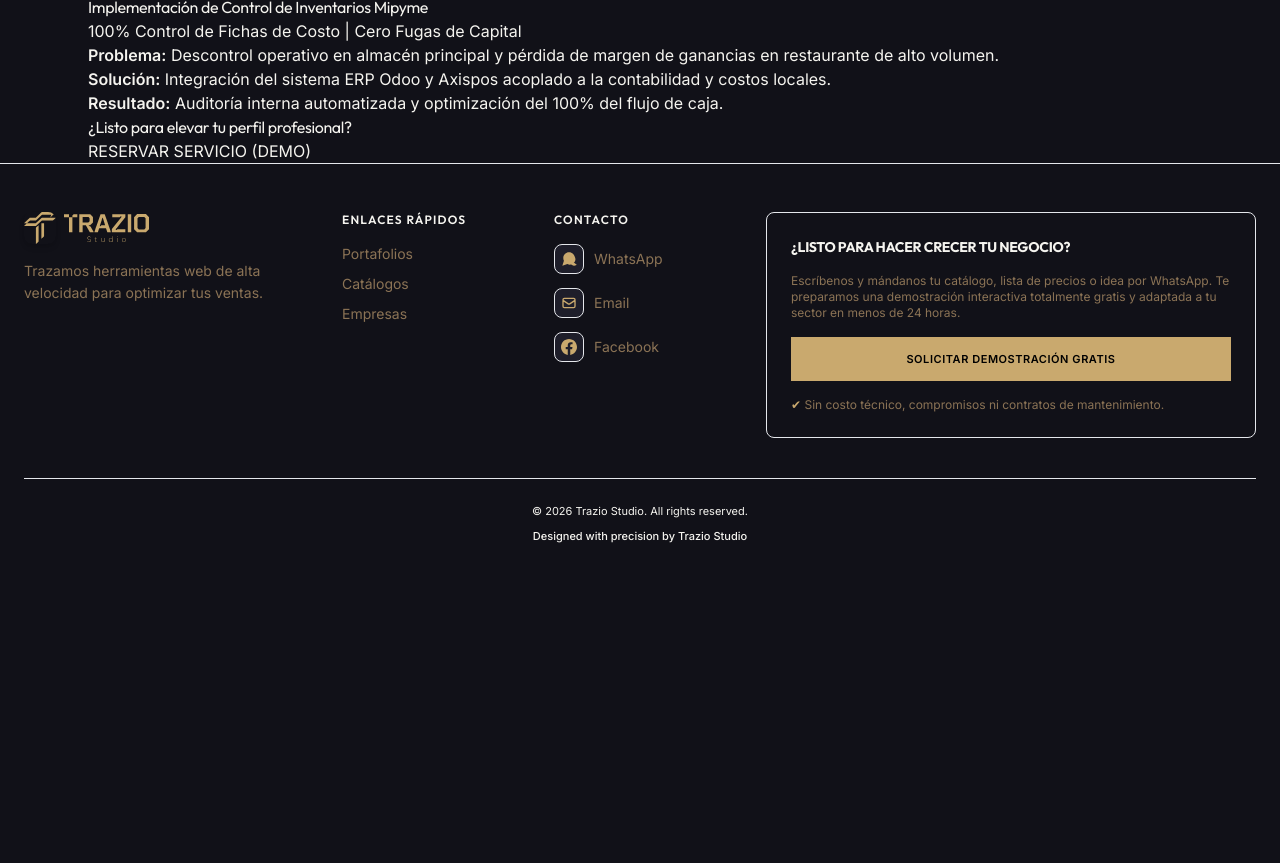
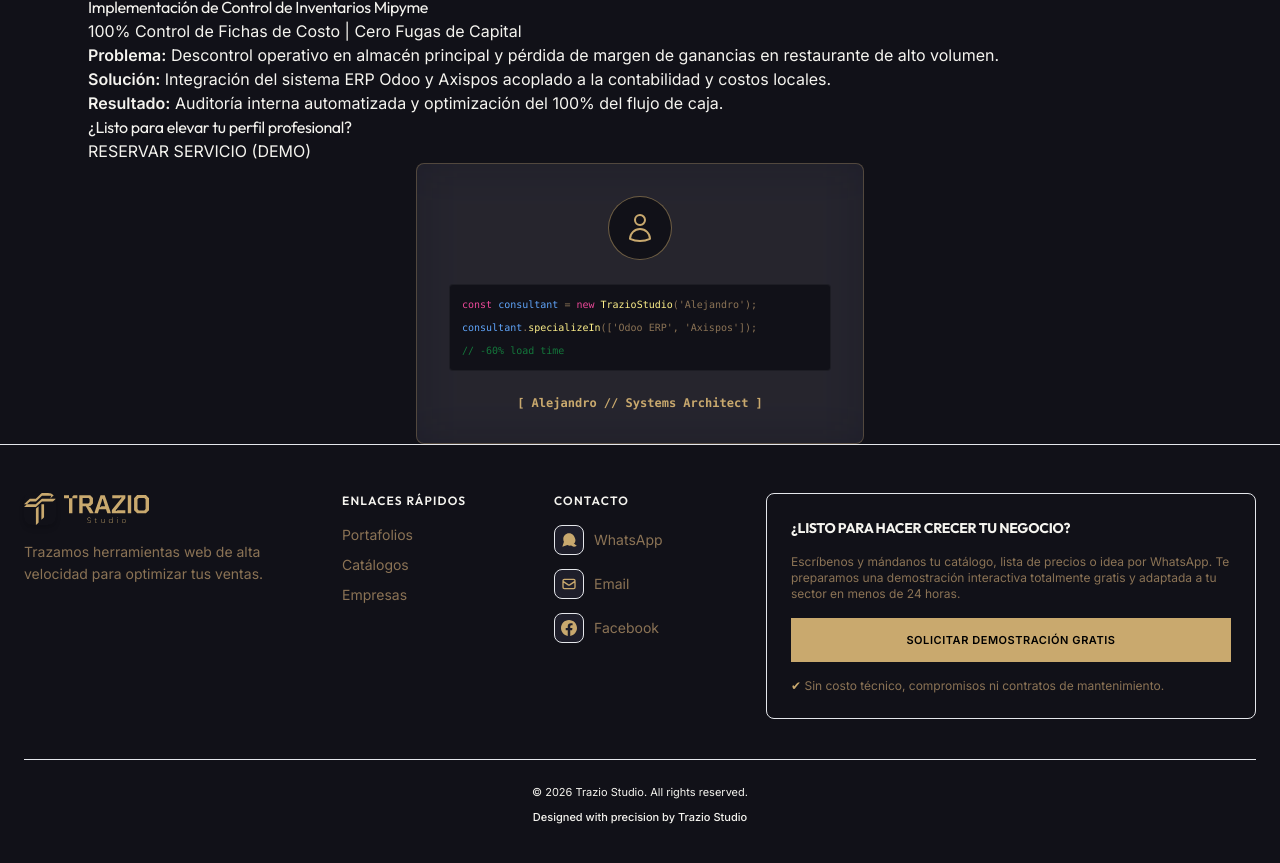
Before and after one commit to traziostudiodigital/trazio-web, a plain HTML site: page portafolio-creativo.html in a window 1280 px wide. Shown: the part 3703-4566 px from the top of the page. Before the commit the page ends 4295 px from the top, so only its background shows below. Drawn offline with nearby package versions, Linux system fonts and the light colour scheme.

Commit message:
arreglando tarjeta alejandro

```diff
--- a/portafolio-creativo.html
+++ b/portafolio-creativo.html
@@ -331,6 +331,32 @@
  </button>
  </div>
  </section>
+    <!-- Brutalist Tech Card -->
+<div class="w-full max-w-md mx-auto bg-[#1E1E2A] border border-[#C9A96E]/30 rounded-lg p-8 relative overflow-hidden flex flex-col items-center justify-center text-center group hover:border-[#C9A96E] transition-colors duration-300">
+    <!-- Background Glow -->
+    <div class="absolute inset-0 bg-[#C9A96E]/5 blur-xl"></div>
+
+    <!-- Avatar Icon -->
+    <div class="w-16 h-16 rounded-full bg-[#111118] border border-[#C9A96E]/50 flex items-center justify-center mb-6 relative z-10">
+        <svg class="w-8 h-8 text-[#C9A96E]" fill="none" stroke="currentColor" stroke-width="1.5" viewBox="0 0 24 24">
+            <path stroke-linecap="round" stroke-linejoin="round" d="M15.75 6a3.75 3.75 0 11-7.5 0 3.75 3.75 0 017.5 0zM4.501 20.118a7.5 7.5 0 0114.998 0A17.933 17.933 0 0112 21.75c-2.676 0-5.216-.584-7.499-1.632z"></path>
+        </svg>
+    </div>
+
+    <!-- Code Lines -->
+    <div class="space-y-2 font-mono text-[10px] text-[#8B7355] mb-6 relative z-10 w-full text-left bg-[#111118] p-3 rounded border border-white/5">
+        <p><span class="text-pink-500">const</span> <span class="text-blue-400">consultant</span> = <span class="text-pink-500">new</span> <span class="text-yellow-200">TrazioStudio</span>('Alejandro');</p>
+        <p><span class="text-blue-400">consultant</span>.<span class="text-yellow-200">specializeIn</span>(['Odoo ERP', 'Axispos']);</p>
+        <p class="text-green-600/70">// -60% load time</p>
+    </div>
+
+    <!-- Name Tag -->
+    <div class="text-xs font-mono text-[#C9A96E] font-bold relative z-10">
+        [ Alejandro // Systems Architect ]
+    </div>
+</div>
+
+
 </div>
     </div>
 </main>
```
Also changed, not shown: componentes/portfolio-technical.html (+28 -0 lines), 1 other file.
